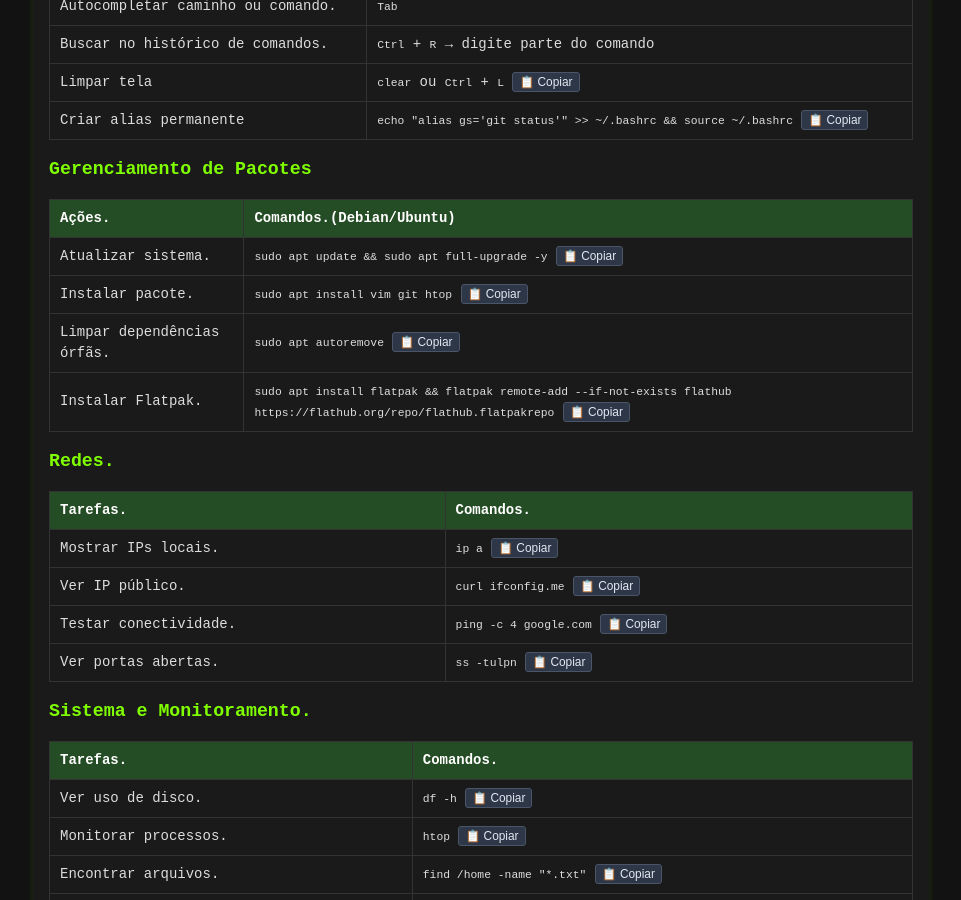
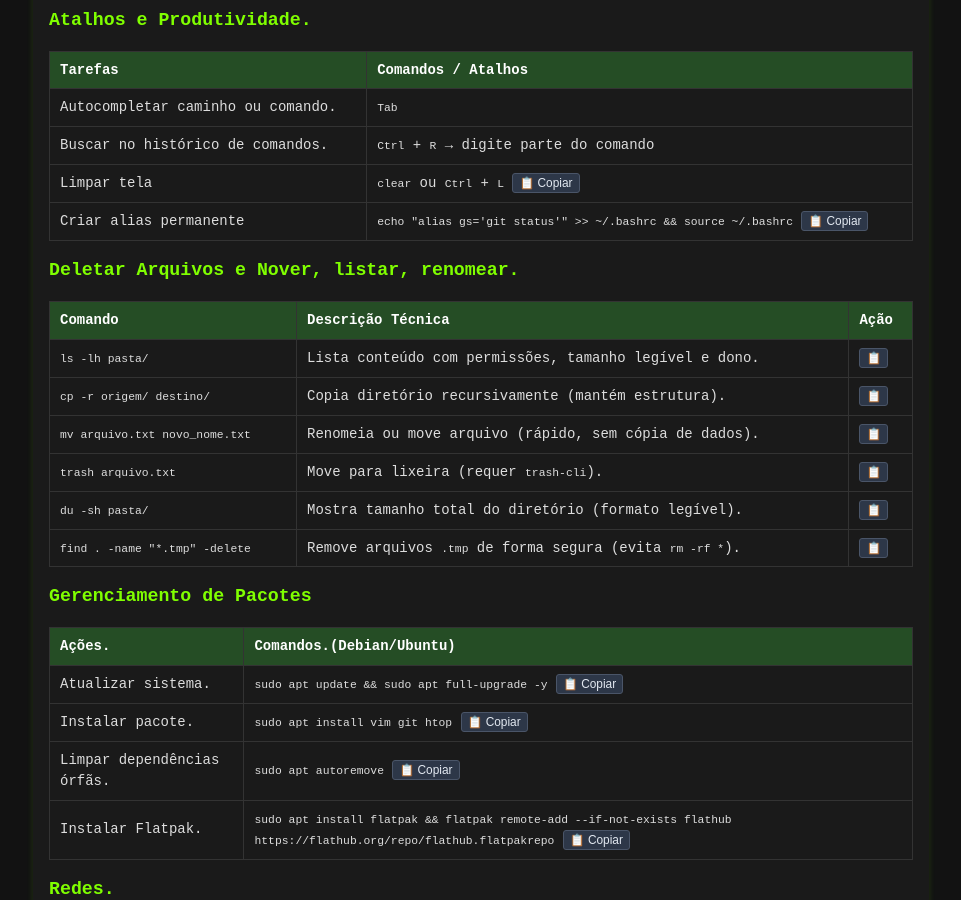
Before and after one commit to Piolinux/piolinux-site, a Jekyll site: the page built from _pages/_iniciantes/comandos-essenciais-do-terminal-referencia-tecnica.md, in a window 1280 px wide and 900 px high, scrolled down 4954 px. Shown: the whole window, without its empty margins (159-1120 px from the left). Built offline with Jekyll 4.4.1, drawn with Linux system fonts in a browser that asks for light colours; some of the changed text lies outside the part shown.

Commit message:
Update comandos-essenciais-do-terminal-referencia-tecnica.md

```diff
--- a/_pages/_iniciantes/comandos-essenciais-do-terminal-referencia-tecnica.md
+++ b/_pages/_iniciantes/comandos-essenciais-do-terminal-referencia-tecnica.md
@@ -370,14 +370,7 @@ tags: [terminal, comandos, linux, awk, sed, find, xargs, produtividade]
       </td>
       <td data-label="O que faz">Renomeia ou move arquivo.</td>
     </tr>
-    <tr>
-      <td data-label="Categoria">Arquivos.</td>
-      <td data-label="Comando"><code>rm -i</code></td>
-      <td data-label="Exemplo Útil">
-        <code>rm -i arquivo.txt</code>
-        <button class="copy-btn" data-command="rm -i arquivo.txt">📋 Copiar</button>
-      </td>
-      <td data-label="O que faz">Remove com confirmação (seguro)</td>
+    <td data-label="O que faz">Remove com confirmação (seguro)</td>
     </tr>
     <tr>
       <td data-label="Categoria">Ajuda.</td>
@@ -860,6 +853,51 @@ tags: [terminal, comandos, linux, awk, sed, find, xargs, produtividade]
   </tbody>
 </table>
 
+ <h3 id="atalhos">Deletar Arquivos e Nover, listar, renomear.</h3>
+<table class="evergreen-table">
+  <thead>
+    <tr>
+      <th>Comando</th>
+      <th>Descrição Técnica</th>
+      <th>Ação</th>
+    </tr>
+  </thead>
+  <tbody>
+    <tr>
+      <td><code>ls -lh pasta/</code></td>
+      <td>Lista conteúdo com permissões, tamanho legível e dono.</td>
+      <td data-label="Ação"><button class="copy-btn" data-command="ls -lh pasta/">📋</button></td>
+    </tr>
+    <tr>
+      <td><code>cp -r origem/ destino/</code></td>
+      <td>Copia diretório recursivamente (mantém estrutura).</td>
+      <td data-label="Ação"><button class="copy-btn" data-command="cp -r origem/ destino/">📋</button></td>
+    </tr>
+    <tr>
+      <td><code>mv arquivo.txt novo_nome.txt</code></td>
+      <td>Renomeia ou move arquivo (rápido, sem cópia de dados).</td>
+      <td data-label="Ação"><button class="copy-btn" data-command="mv arquivo.txt novo_nome.txt">📋</button></td>
+    </tr>
+    <tr>
+      <td><code>trash arquivo.txt</code></td>
+      <td>Move para lixeira (requer <code>trash-cli</code>).</td>
+      <td data-label="Ação"><button class="copy-btn" data-command="trash arquivo.txt">📋</button></td>
+    </tr>
+    <tr>
+      <td><code>du -sh pasta/</code></td>
+      <td>Mostra tamanho total do diretório (formato legível).</td>
+      <td data-label="Ação"><button class="copy-btn" data-command="du -sh pasta/">📋</button></td>
+    </tr>
+    <tr>
+      <td><code>find . -name "*.tmp" -delete</code></td>
+      <td>Remove arquivos <code>.tmp</code> de forma segura (evita <code>rm -rf *</code>).</td>
+      <td data-label="Ação"><button class="copy-btn" data-command="find . -name &quot;*.tmp&quot; -delete">📋</button></td>
+    </tr>
+  </tbody>
+</table>
+
+
+
 <h3 id="pacotes">Gerenciamento de Pacotes</h3>
 <table class="evergreen-table">
   <thead>
```
